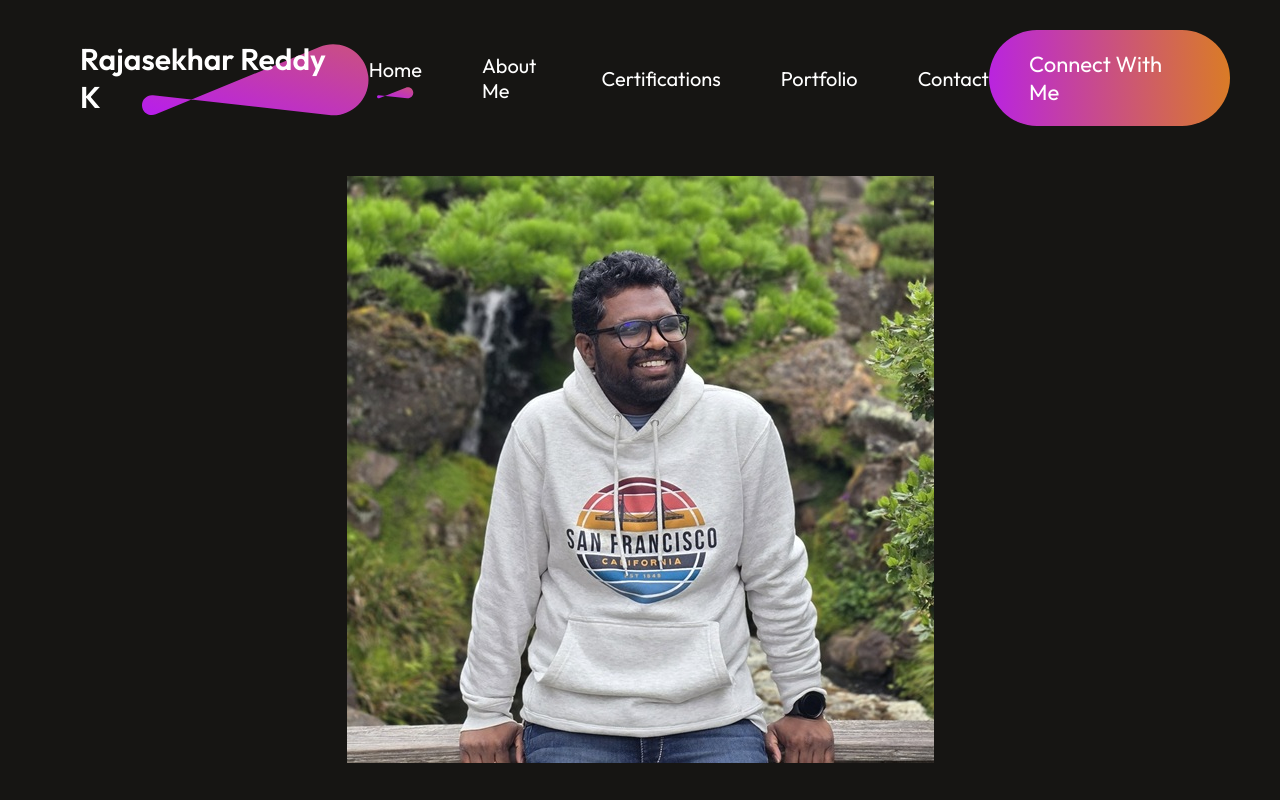
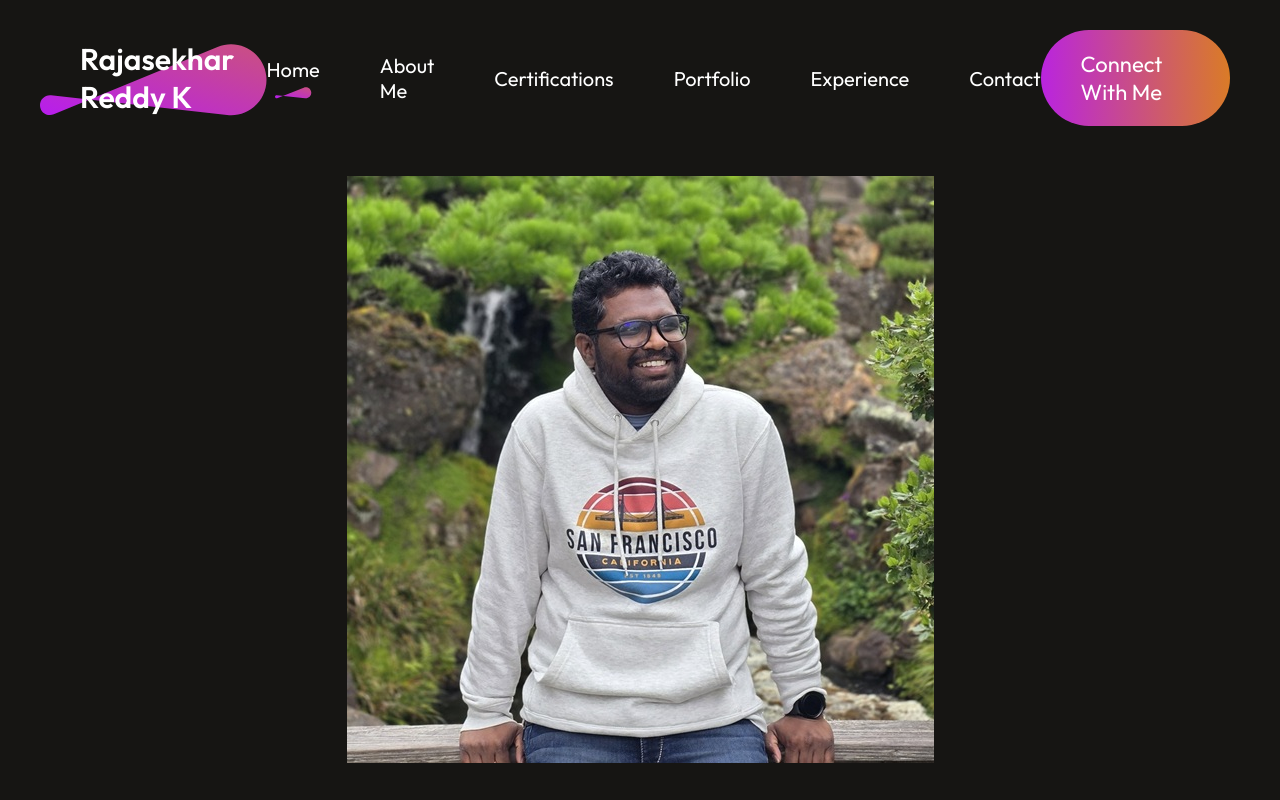
Before and after one commit to Rajasekhar1131997/Portfolio, a React (Vite) app: page / in a window 1280 px wide. Shown: the top 800 px of the page. Built offline with nearby package versions, Linux system fonts and the light colour scheme.

Commit message:
modified Navbar to add experience section

```diff
--- a/src/Components/Navbar/Navbar.jsx
+++ b/src/Components/Navbar/Navbar.jsx
@@ -29,6 +29,7 @@ const Navbar = () => {
         <li><AnchorLink className='anchor-link' offset={50} href='#about'><p onClick={() => setMenu("about")}>About Me</p></AnchorLink>{menu == "about" ? <img src={underline} alt="" /> : <></>}</li>
         <li><AnchorLink className='anchor-link' offset={50} href='#certifications'><p onClick={() => setMenu("certifications")}>Certifications</p></AnchorLink>{menu == "certifications" ? <img src={underline} alt="" /> : <></>}</li>
         <li><AnchorLink className='anchor-link' offset={50} href='#mywork'><p onClick={() => setMenu("mywork")}>Portfolio</p></AnchorLink>{menu == "mywork" ? <img src={underline} alt="" /> : <></>}</li>
+        <li><AnchorLink className='anchor-link' offset={50} href='#experience'><p onClick={() => setMenu("experience")}>Experience</p></AnchorLink>{menu == "experience" ? <img src={underline} alt="" /> : <></>}</li>
         <li><AnchorLink className='anchor-link' offset={50} href='#contact'><p onClick={() => setMenu("contact")}>Contact</p></AnchorLink>{menu == "contact" ? <img src={underline} alt="" /> : <></>}</li>
       </ul>
       <div className="nav-connect"> <AnchorLink className='anchor-link' offset={50} href='#contact'>Connect With Me</AnchorLink>    </div>
```
